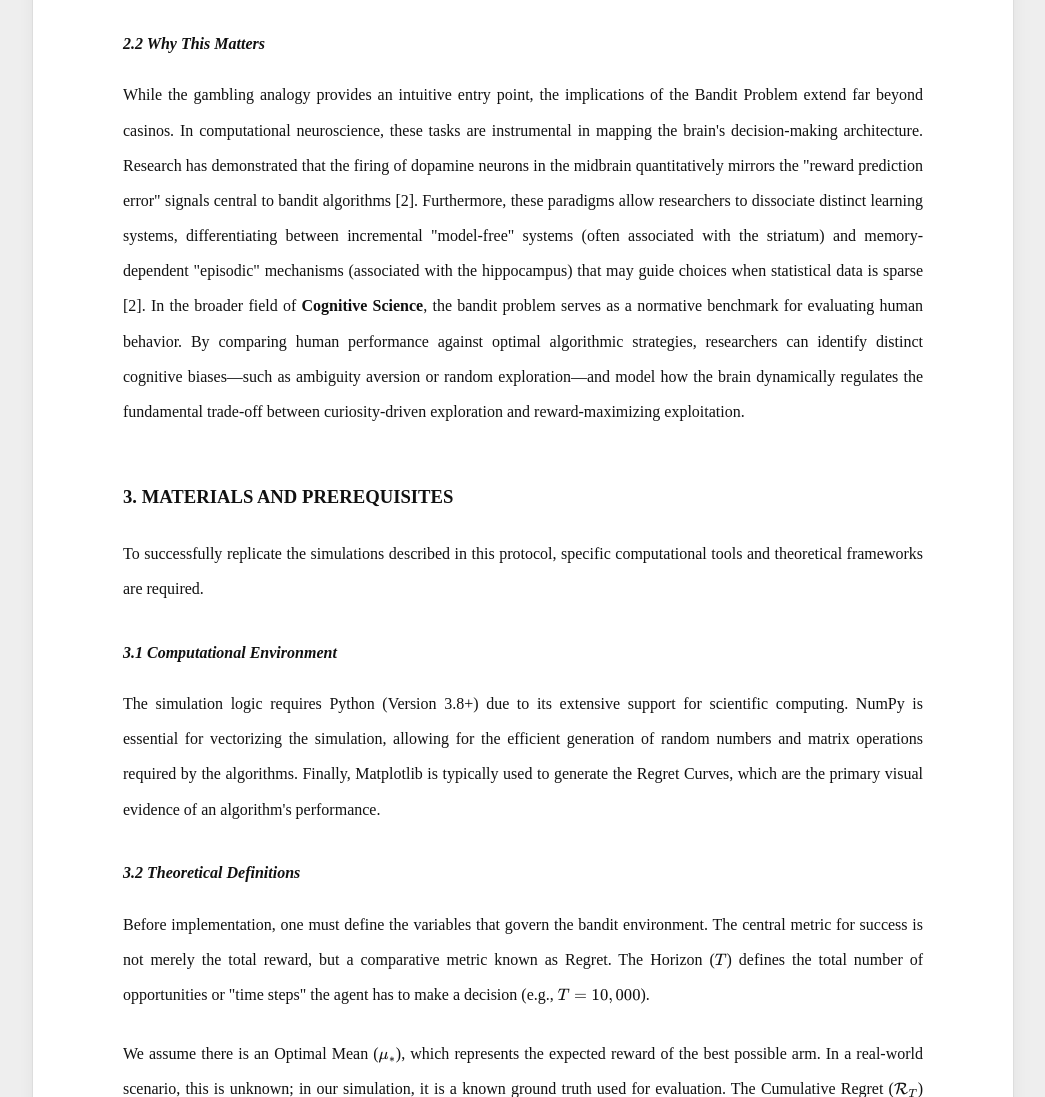
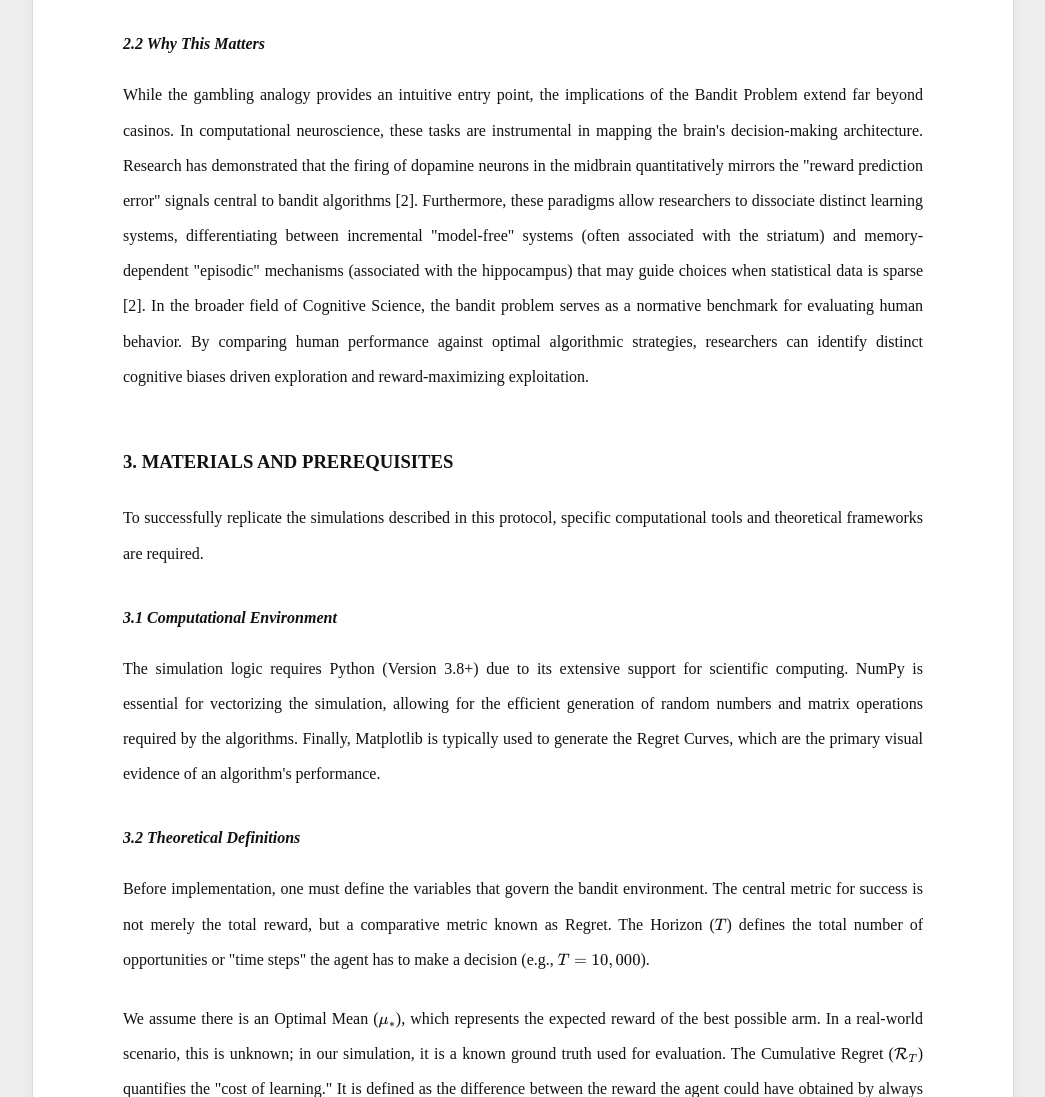
Before and after one commit to chotong/stochastic-bandit-protocol, a plain HTML site: page index.html in a window 1280 px wide. Shown: the part 1369-2466 px from the top of the page, without its empty margins (117-1162 px from the left). Drawn offline with nearby package versions, Linux system fonts and the light colour scheme.

```diff
--- a/index.html
+++ b/index.html
@@ -258,7 +258,7 @@
 
         <h3>2.2 Why This Matters</h3>
         <p>
-            While the gambling analogy provides an intuitive entry point, the implications of the Bandit Problem extend far beyond casinos. In computational neuroscience, these tasks are instrumental in mapping the brain's decision-making architecture. Research has demonstrated that the firing of dopamine neurons in the midbrain quantitatively mirrors the "reward prediction error" signals central to bandit algorithms [2]. Furthermore, these paradigms allow researchers to dissociate distinct learning systems, differentiating between incremental "model-free" systems (often associated with the striatum) and memory-dependent "episodic" mechanisms (associated with the hippocampus) that may guide choices when statistical data is sparse [2]. In the broader field of <strong>Cognitive Science</strong>, the bandit problem serves as a normative benchmark for evaluating human behavior. By comparing human performance against optimal algorithmic strategies, researchers can identify distinct cognitive biases—such as ambiguity aversion or random exploration—and model how the brain dynamically regulates the fundamental trade-off between curiosity-driven exploration and reward-maximizing exploitation.
+            While the gambling analogy provides an intuitive entry point, the implications of the Bandit Problem extend far beyond casinos. In computational neuroscience, these tasks are instrumental in mapping the brain's decision-making architecture. Research has demonstrated that the firing of dopamine neurons in the midbrain quantitatively mirrors the "reward prediction error" signals central to bandit algorithms [2]. Furthermore, these paradigms allow researchers to dissociate distinct learning systems, differentiating between incremental "model-free" systems (often associated with the striatum) and memory-dependent "episodic" mechanisms (associated with the hippocampus) that may guide choices when statistical data is sparse [2]. In the broader field of Cognitive Science, the bandit problem serves as a normative benchmark for evaluating human behavior. By comparing human performance against optimal algorithmic strategies, researchers can identify distinct cognitive biases driven exploration and reward-maximizing exploitation.
         </p>
     </section>
 
```
